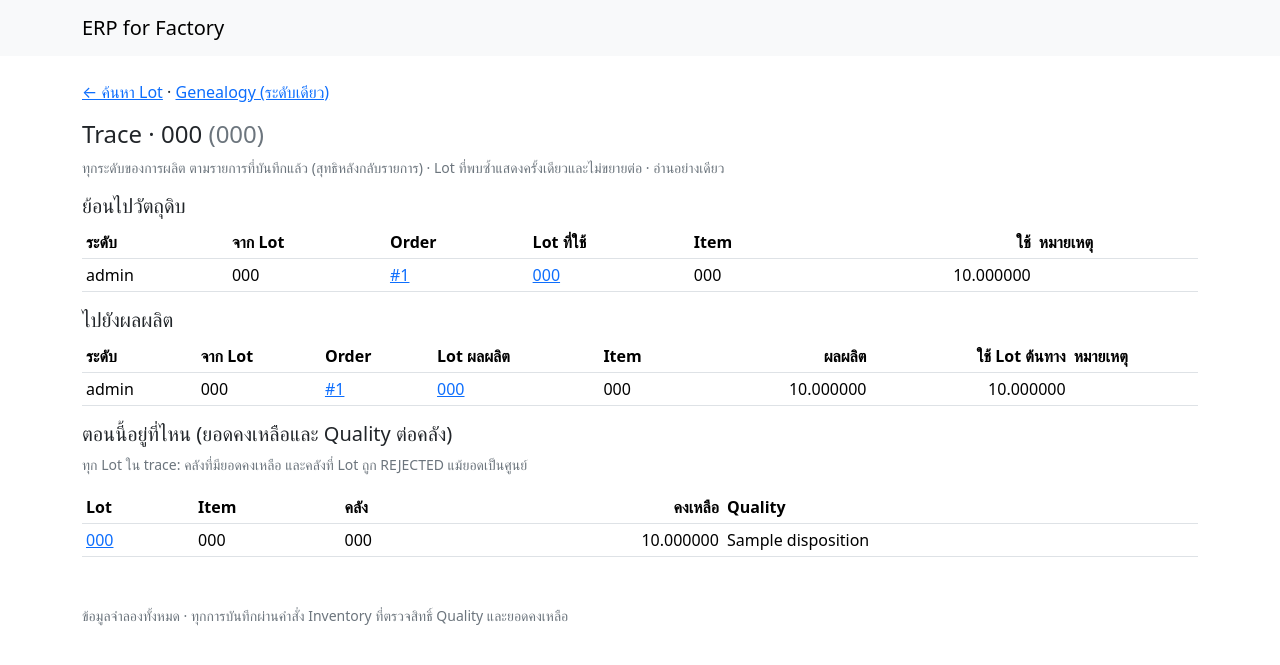
After one commit to porntaned/ERP-for-Factory, a Django app: template demo/templates/demo/production/trace.html in a window 1280 px wide. The commit adds this page. Shown: the top 665 px of the page. Run offline with Django 5.2, Linux system fonts and the light colour scheme; the template is opened without the code that fills it: most values are stand-ins (such as "Sample title", 1, 10 or a date in 2020).

Commit message:
M6.3: Lot search and trace screens
/lots/search/?code= finds a Lot by exact code (any item): none shows a
message, one redirects to its trace, several are listed by item.
/lots/<pk>/trace/ shows the backward and forward trace by level with order and
Lot links, and the balance and Quality per warehouse of every traced Lot
(REJECTED stands out). Login only; read-only. The genealogy page links to the
trace and the menu to the search. Issue #108.

Co-Authored-By: Claude Opus 5.5 <noreply@anthropic.com>
Claude-Session: https://claude.ai/code/session_01MVmjhfwWvvAa4GLjR3EaTs

```diff
--- a/config/urls.py
+++ b/config/urls.py
@@ -23,6 +23,8 @@ urlpatterns = [
         name="production-reverse",
     ),
     path("lots/<int:pk>/genealogy/", production_views.lot_genealogy, name="lot-genealogy"),
+    path("lots/search/", production_views.lot_search, name="lot-search"),
+    path("lots/<int:pk>/trace/", production_views.lot_trace, name="lot-trace"),
     path("quality/", quality_views.quality_list, name="quality-list"),
     path("quality/inspect/", quality_views.inspect, name="quality-inspect"),
     path("quality/return/", quality_views.return_to_hold, name="quality-return"),
--- a/demo/production_forms.py
+++ b/demo/production_forms.py
@@ -103,3 +103,9 @@ class CancelForm(forms.Form):
 class ReverseForm(forms.Form):
     reason = _reason()
     request_id = _request_id()
+
+
+class LotSearchForm(forms.Form):
+    """M6.3: an exact Lot code (any item). Django's CharField refuses a NUL character."""
+
+    code = forms.CharField(label="รหัส Lot", required=False)
--- a/demo/templates/demo/base.html
+++ b/demo/templates/demo/base.html
@@ -18,6 +18,7 @@
       <li class="nav-item"><a class="nav-link" href="/transfers/new/">โอน</a></li>
       {% endif %}
       <li class="nav-item"><a class="nav-link" href="/production/">การผลิต</a></li>
+      <li class="nav-item"><a class="nav-link" href="/lots/search/">ค้นหา Lot</a></li>
       {% if can_quality %}<li class="nav-item"><a class="nav-link" href="/quality/">คุณภาพ</a></li>{% endif %}
       <li class="nav-item"><a class="nav-link" href="/history/">ประวัติ{% if can_reverse %} / กลับรายการ{% endif %}</a></li>
     </ul>
--- a/demo/templates/demo/production/genealogy.html
+++ b/demo/templates/demo/production/genealogy.html
@@ -4,6 +4,7 @@
 {% block content %}
   <p><a href="/production/">← Production orders</a></p>
   <h1 class="h4">Genealogy · {{ lot.code }} <span class="text-secondary">({{ lot.item.code }})</span></h1>
+  <p><a href="/lots/{{ lot.pk }}/trace/">ติดตามทุกระดับ (trace) →</a></p>
 
   <h2 class="h5">ทำมาจาก (วัตถุดิบที่ใช้)</h2>
   <table class="table table-sm" id="inputs">
--- /dev/null
+++ b/demo/templates/demo/production/trace.html
@@ -0,0 +1,47 @@
+{% extends "demo/base.html" %}
+{% load quantities %}
+{% block title %}Trace {{ lot.code }}{% endblock %}
+{% block content %}
+  <p><a href="/lots/search/">← ค้นหา Lot</a> · <a href="/lots/{{ lot.pk }}/genealogy/">Genealogy (ระดับเดียว)</a></p>
+  <h1 class="h4">Trace · {{ lot.code }} <span class="text-secondary">({{ lot.item.code }})</span></h1>
+  <p class="text-secondary small">ทุกระดับของการผลิต ตามรายการที่บันทึกแล้ว (สุทธิหลังกลับรายการ) · Lot ที่พบซ้ำแสดงครั้งเดียวและไม่ขยายต่อ · อ่านอย่างเดียว</p>
+
+  <h2 class="h5">ย้อนไปวัตถุดิบ</h2>
+  <table class="table table-sm" id="backward">
+    <thead><tr><th>ระดับ</th><th>จาก Lot</th><th>Order</th><th>Lot ที่ใช้</th><th>Item</th><th class="text-end">ใช้</th><th>หมายเหตุ</th></tr></thead>
+    <tbody>
+    {% for e in backward %}
+      <tr><td>{{ e.level }}</td><td>{{ e.from_lot.code }}</td><td><a href="/production/{{ e.order.pk }}/">#{{ e.order.pk }}</a></td><td><a href="/lots/{{ e.to_lot.pk }}/trace/">{{ e.to_lot.code }}</a></td><td>{{ e.to_lot.item.code }}</td><td class="text-end">{{ e.quantity|quantity }}</td><td>{% if e.repeat %}ซ้ำ (ไม่ขยายต่อ){% endif %}</td></tr>
+    {% empty %}
+      <tr><td colspan="7" class="text-secondary">ไม่ได้เป็นผลผลิตของ order ใด</td></tr>
+    {% endfor %}
+    </tbody>
+  </table>
+
+  <h2 class="h5">ไปยังผลผลิต</h2>
+  <table class="table table-sm" id="forward">
+    <thead><tr><th>ระดับ</th><th>จาก Lot</th><th>Order</th><th>Lot ผลผลิต</th><th>Item</th><th class="text-end">ผลผลิต</th><th class="text-end">ใช้ Lot ต้นทาง</th><th>หมายเหตุ</th></tr></thead>
+    <tbody>
+    {% for e in forward %}
+      <tr><td>{{ e.level }}</td><td>{{ e.from_lot.code }}</td><td><a href="/production/{{ e.order.pk }}/">#{{ e.order.pk }}</a></td><td><a href="/lots/{{ e.to_lot.pk }}/trace/">{{ e.to_lot.code }}</a></td><td>{{ e.to_lot.item.code }}</td><td class="text-end">{{ e.quantity|quantity }}</td><td class="text-end">{{ e.consumed|quantity }}</td><td>{% if e.repeat %}ซ้ำ (ไม่ขยายต่อ){% endif %}</td></tr>
+    {% empty %}
+      <tr><td colspan="8" class="text-secondary">ไม่ถูกใช้ผลิตต่อ</td></tr>
+    {% endfor %}
+    </tbody>
+  </table>
+
+  <h2 class="h5">ตอนนี้อยู่ที่ไหน (ยอดคงเหลือและ Quality ต่อคลัง)</h2>
+  <p class="text-secondary small">ทุก Lot ใน trace: คลังที่มียอดคงเหลือ และคลังที่ Lot ถูก REJECTED แม้ยอดเป็นศูนย์</p>
+  <table class="table table-sm" id="positions">
+    <thead><tr><th>Lot</th><th>Item</th><th>คลัง</th><th class="text-end">คงเหลือ</th><th>Quality</th></tr></thead>
+    <tbody>
+    {% for each, places in positions %}
+      {% for p in places %}
+      <tr{% if p.disposition == "REJECTED" %} class="table-danger" data-disposition="REJECTED"{% endif %}><td><a href="/lots/{{ each.pk }}/trace/">{{ each.code }}</a></td><td>{{ each.item.code }}</td><td>{{ p.warehouse.code }}</td><td class="text-end">{{ p.balance|quantity }}</td><td>{% if p.disposition == "REJECTED" %}<strong>REJECTED</strong>{% else %}{{ p.disposition }}{% endif %}</td></tr>
+      {% empty %}
+      <tr><td><a href="/lots/{{ each.pk }}/trace/">{{ each.code }}</a></td><td>{{ each.item.code }}</td><td colspan="3" class="text-secondary">ไม่มียอดคงเหลือ</td></tr>
+      {% endfor %}
+    {% endfor %}
+    </tbody>
+  </table>
+{% endblock %}
```
Also changed, not shown: demo/production_views.py (+38 -1 lines), demo/templates/demo/production/lot_search.html (added, +25 -0 lines), tests/web/test_trace_screens.py (added, +160 -0 lines).
